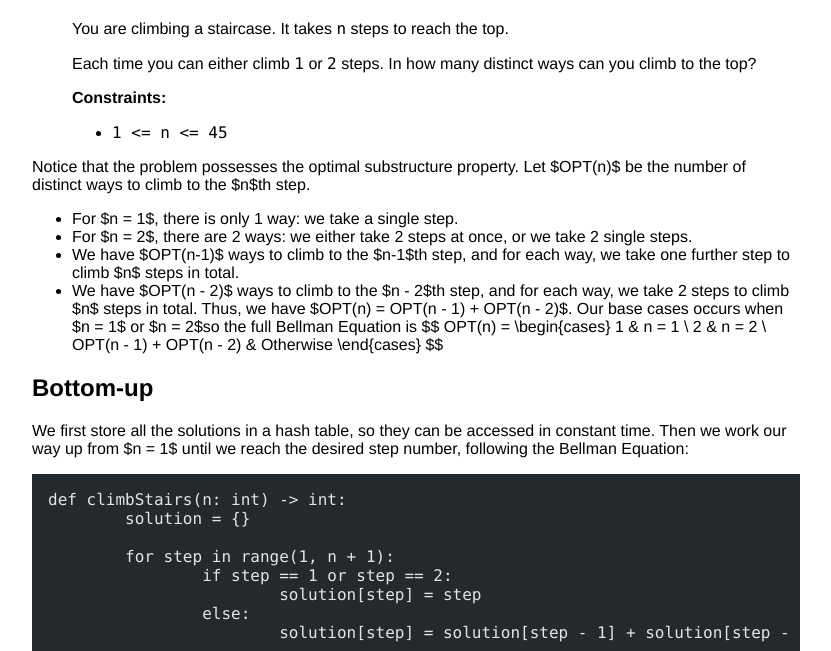
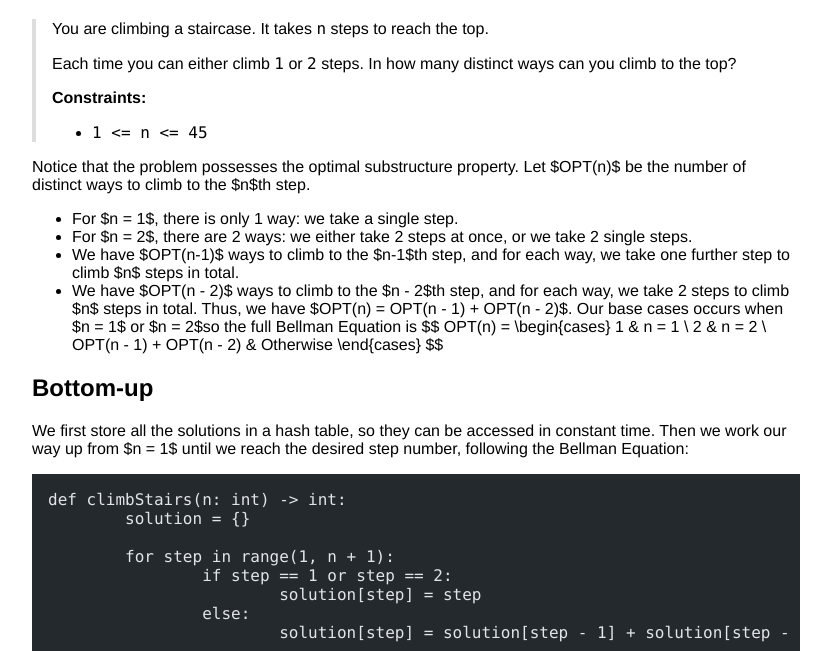
Before and after one commit to taml5/taml5.github.io, an Astro site: page /leetcode/dp/70 in a window 1280 px wide. Shown: the part 149-800 px from the top of the page, without its empty margins (224-1055 px from the left). Built offline with nearby package versions, Linux system fonts and the light colour scheme; Astro itself is replaced by a stand-in of ours; some packages are replaced by stand-ins of ours; code samples lack their colours.

Commit message:
Change .md quote style

```diff
--- a/src/layouts/Leetcode.astro
+++ b/src/layouts/Leetcode.astro
@@ -52,4 +52,12 @@ import Header from '../components/Header.astro';
         margin-block: 1rem;
         padding: 1rem;
     }
+
+	blockquote {
+		border-left: 4px solid #ddd;
+		margin-left: 0;
+		margin-right: 0;
+		padding-left: 1rem;
+		/* color: #666; */
+	}
 </style>
```
